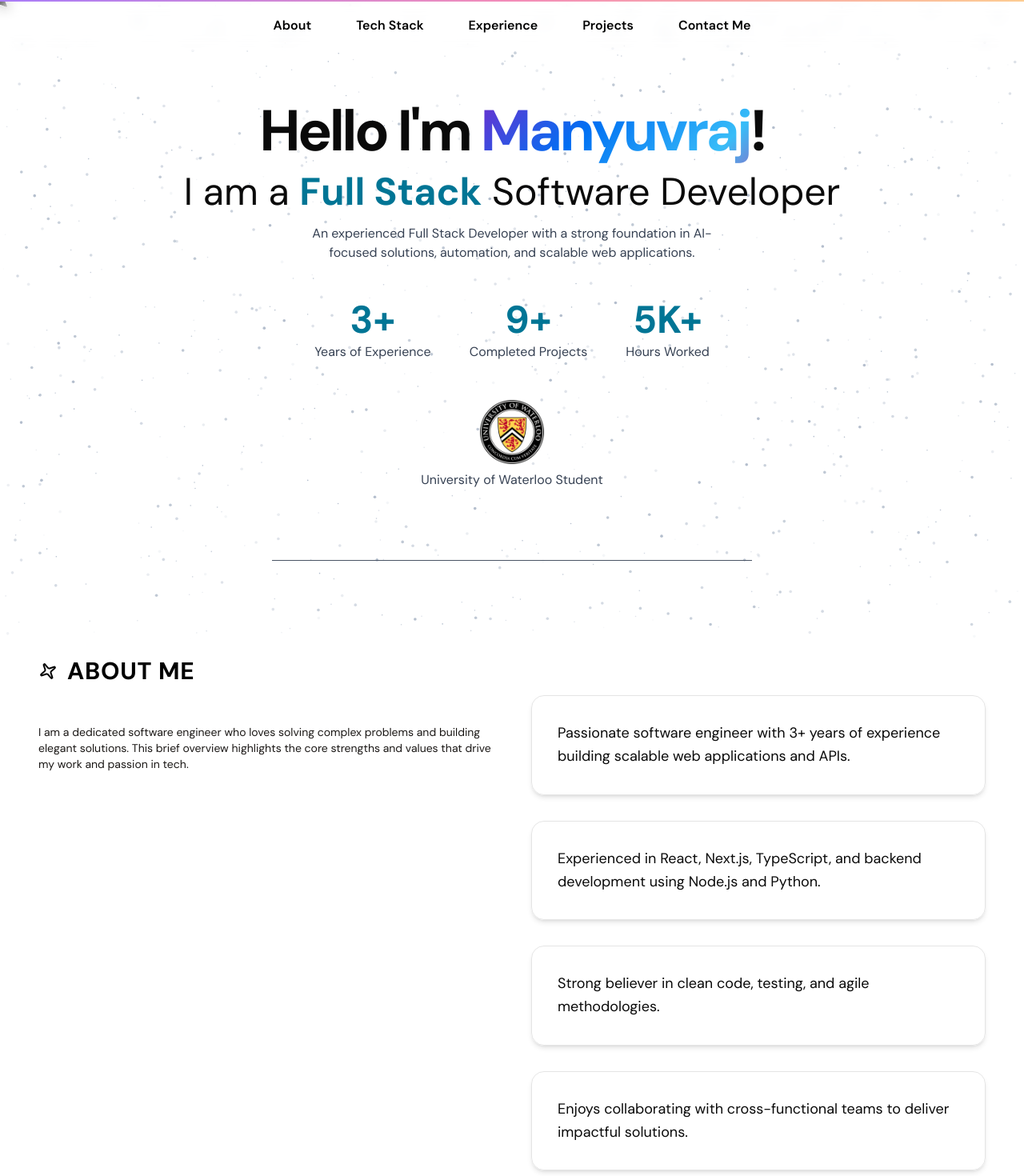
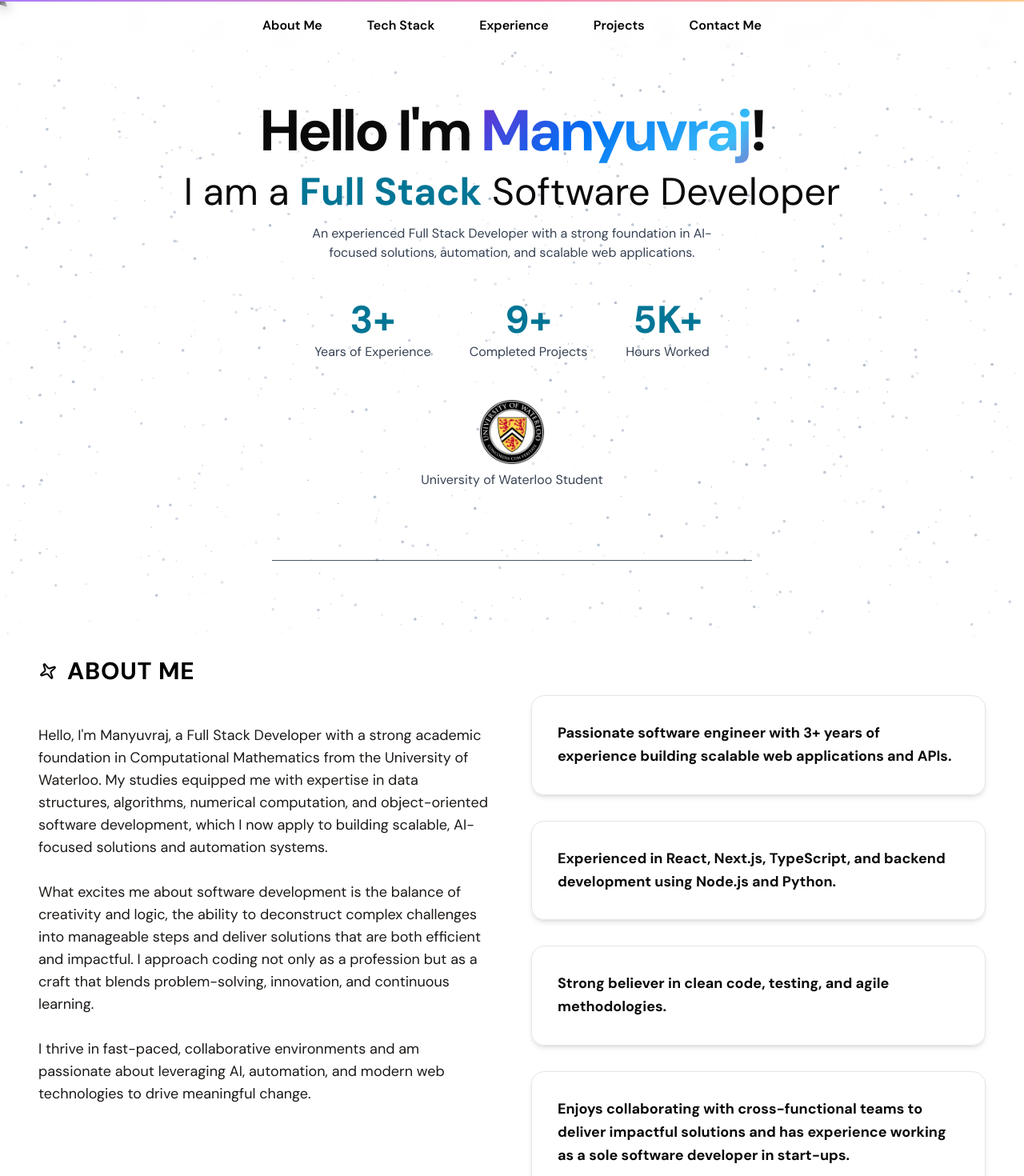
Before and after one commit to manyuvraj-sandhu/manyuvrajsandhu-portfolio, a Next.js app: page / in a window 1280 px wide. Shown: the top 1470 px of the page at 80% size. Built offline with nearby package versions, Linux system fonts and the light colour scheme.

Commit message:
About Me changes

```diff
--- a/src/components/AboutMe.tsx
+++ b/src/components/AboutMe.tsx
@@ -9,7 +9,7 @@ const ABOUT_ME_DESCRIPTIONS = [
   "Passionate software engineer with 3+ years of experience building scalable web applications and APIs.",
   "Experienced in React, Next.js, TypeScript, and backend development using Node.js and Python.",
   "Strong believer in clean code, testing, and agile methodologies.",
-  "Enjoys collaborating with cross-functional teams to deliver impactful solutions.",
+  "Enjoys collaborating with cross-functional teams to deliver impactful solutions and has experience working as a sole software developer in start-ups.",
   "Lifelong learner eager to explore new technologies and improve user experiences.",
 ];
 
@@ -38,8 +38,14 @@ const AboutMe = () => {
               className="font-bold mb-12 text-left"
             />
           </div>
-          <p className="max-w-prose text-sm">
-            I am a dedicated software engineer who loves solving complex problems and building elegant solutions. This brief overview highlights the core strengths and values that drive my work and passion in tech.
+          <p className="max-w-prose text-lg">
+          Hello, I'm Manyuvraj, a Full Stack Developer with a strong academic foundation in Computational Mathematics from the University of Waterloo. My studies equipped me with expertise in data structures, algorithms, numerical computation, and object-oriented software development, which I now apply to building scalable, AI-focused solutions and automation systems.
+          <br />
+          <br />
+          What excites me about software development is the balance of creativity and logic, the ability to deconstruct complex challenges into manageable steps and deliver solutions that are both efficient and impactful. I approach coding not only as a profession but as a craft that blends problem-solving, innovation, and continuous learning.
+          <br />
+          <br />
+          I thrive in fast-paced, collaborative environments and am passionate about leveraging AI, automation, and modern web technologies to drive meaningful change.
           </p>
         </div>
 
@@ -55,7 +61,7 @@ const AboutMe = () => {
               incrementY={incrementY}
               className="rounded-2xl border p-8 shadow-md backdrop-blur-md bg-transparent"
             >
-              <p className="text-foreground text-lg leading-relaxed">{desc}</p>
+              <p className="text-foreground text-lg font-bold leading-relaxed">{desc}</p>
             </CardSticky>
           ))}
         </ContainerScroll>
--- a/src/components/Navbar.tsx
+++ b/src/components/Navbar.tsx
@@ -6,7 +6,7 @@ import { Bars3Icon, XMarkIcon } from "@heroicons/react/24/outline";
 
 // Nav items and their corresponding section ids
 const navItems = [
-  { label: "About", id: "about" },
+  { label: "About Me", id: "about" },
   { label: "Tech Stack", id: "techstack" },
   { label: "Experience", id: "experience" },
   { label: "Projects", id: "projects" },
```
